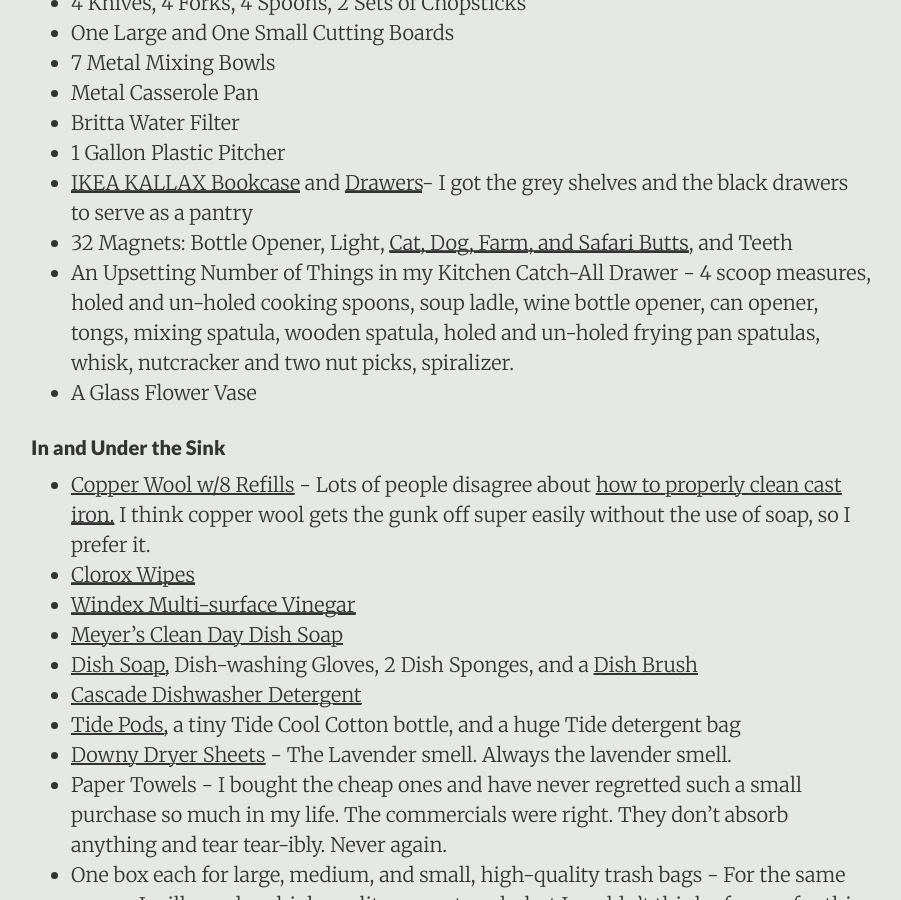
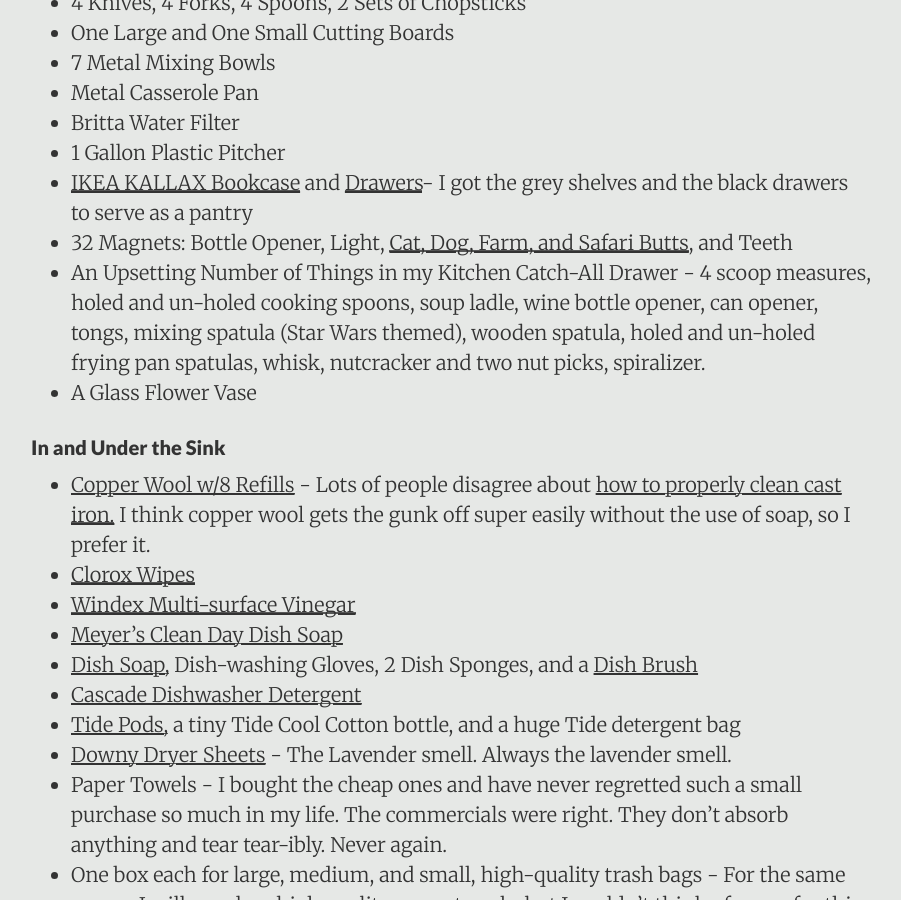
Before and after one commit to DestinyRoseMurphy/DestinyRoseMurphy.github.io, a Jekyll site: the page built from _posts/2017-10-19-Things-I-Kept.md, in a window 1280 px wide and 900 px high, scrolled down 4939 px. Shown: the whole window, without its empty margins (189-1090 px from the left). Built offline with Jekyll 4.4.1, drawn with Linux system fonts in a browser that asks for light colours.

Commit message:
Added spatula

```diff
--- a/_posts/2017-10-19-Things-I-Kept.md
+++ b/_posts/2017-10-19-Things-I-Kept.md
@@ -110,7 +110,7 @@ I got my first kitchen all to myself in the fall semester of 2017, and I've been
 * 1 Gallon Plastic Pitcher
 * [IKEA KALLAX Bookcase](http://amzn.to/2DqabqZ) and [Drawers](http://amzn.to/2Dpk6gz)- I got the grey shelves and the black drawers to serve as a pantry
 * 32 Magnets: Bottle Opener, Light, [Cat, Dog, Farm, and Safari Butts](http://amzn.to/2DcMi8u), and Teeth
-* An Upsetting Number of Things in my Kitchen Catch-All Drawer - 4 scoop measures, holed and un-holed cooking spoons, soup ladle, wine bottle opener, can opener, tongs, mixing spatula, wooden spatula, holed and un-holed frying pan spatulas, whisk, nutcracker and two nut picks, spiralizer.
+* An Upsetting Number of Things in my Kitchen Catch-All Drawer - 4 scoop measures, holed and un-holed cooking spoons, soup ladle, wine bottle opener, can opener, tongs, mixing spatula (Star Wars themed), wooden spatula, holed and un-holed frying pan spatulas, whisk, nutcracker and two nut picks, spiralizer.
 * A Glass Flower Vase
 
 #### <a name="Sink"></a> In and Under the Sink
```
